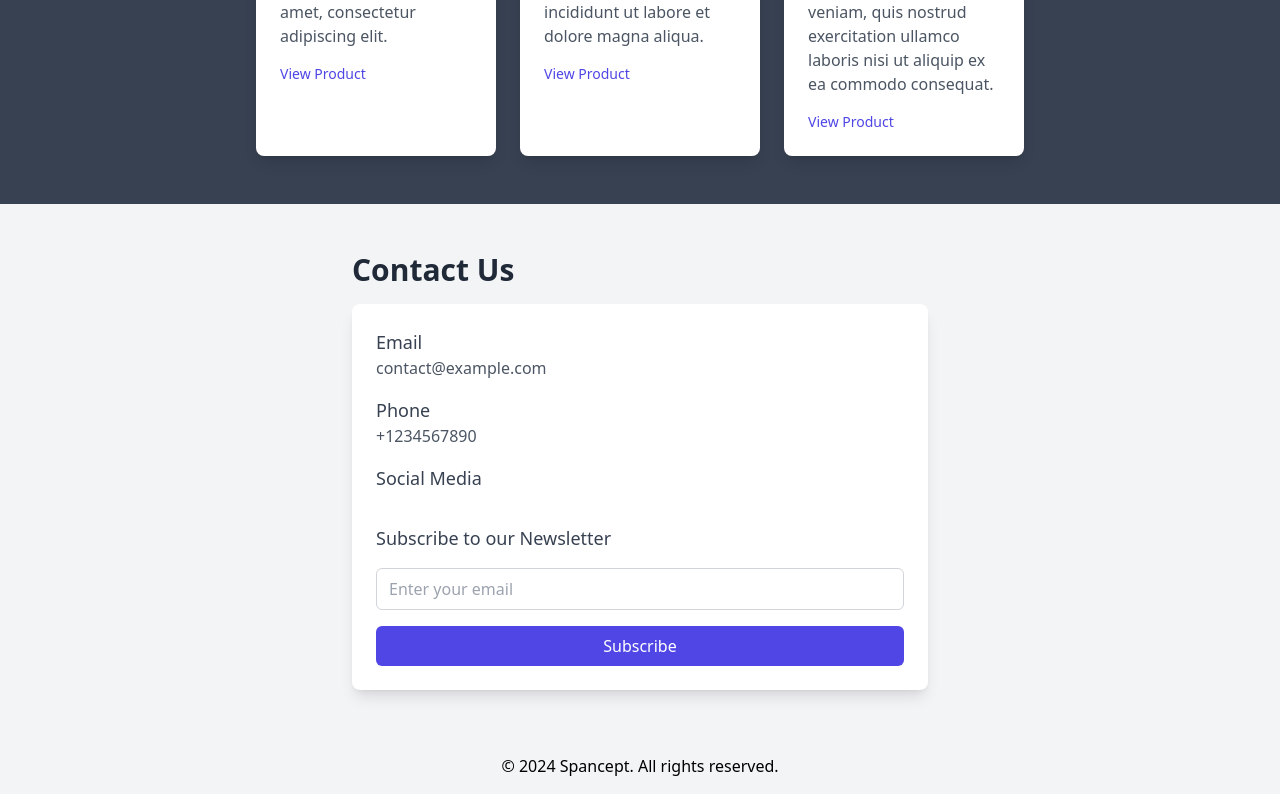
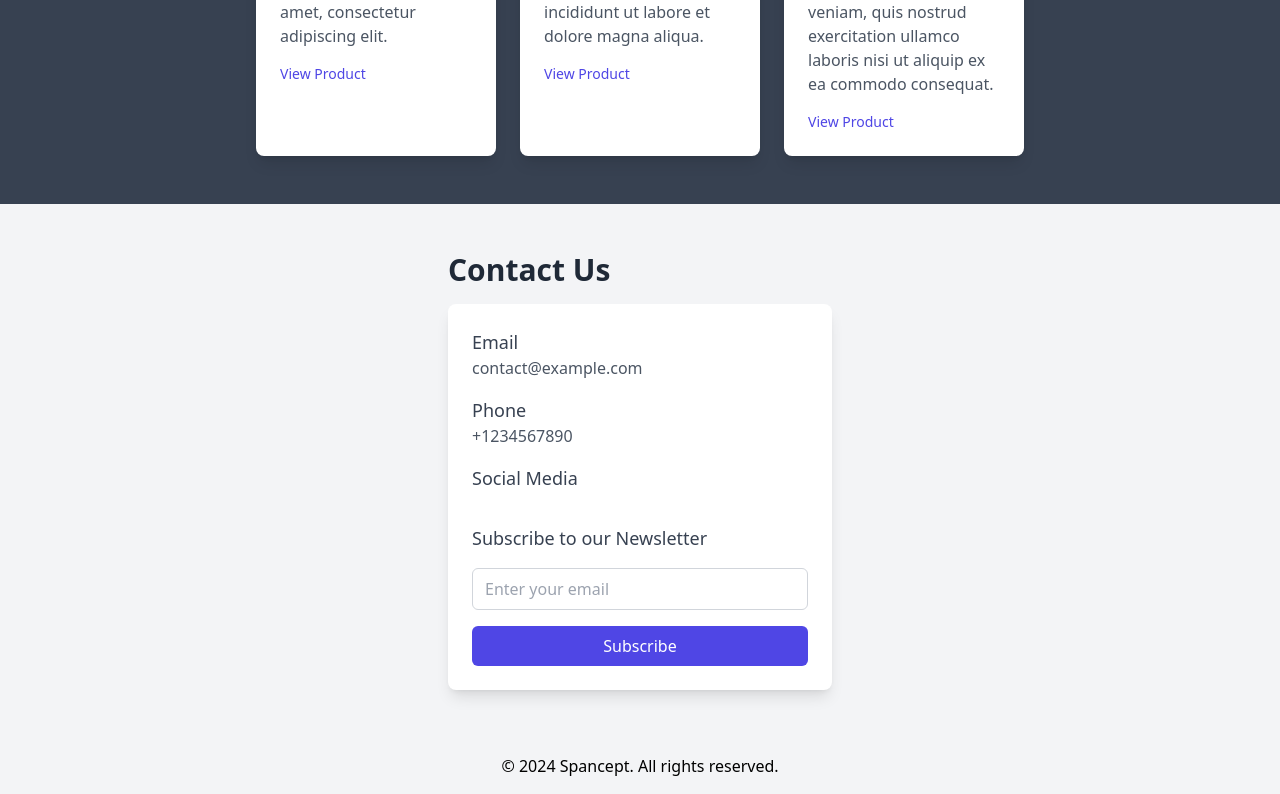
Before and after one commit to dinesdayrit/project-02-freelance, a React (Vite) app: page / in a window 1280 px wide. Shown: the part 1622-2416 px from the top of the page. Built offline with nearby package versions, Linux system fonts and the light colour scheme.

Commit message:
adjust contact us

```diff
--- a/src/components/homepage/Contact.tsx
+++ b/src/components/homepage/Contact.tsx
@@ -16,7 +16,7 @@
 
   return (
     <div className="bg-gray-100 py-12 px-4 sm:px-6 lg:px-8" id="contact">
-      <div className="max-w-xl mx-auto">
+      <div className="max-w-sm mx-auto">
         <h1 className="text-3xl font-bold text-gray-800 mb-4">Contact Us</h1>
         <div className="bg-white rounded-lg shadow-lg p-6">
           <div className="mb-4">
```
